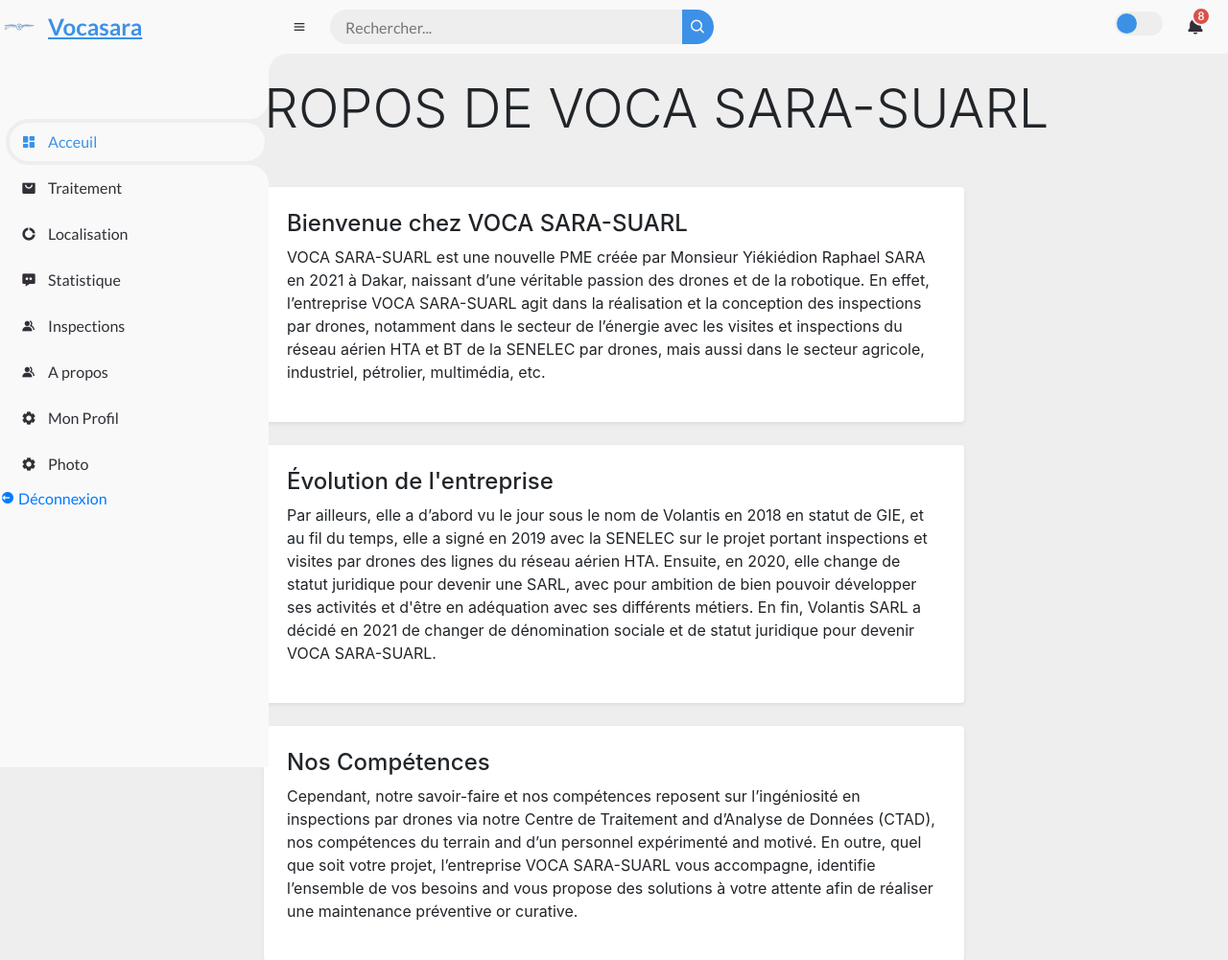
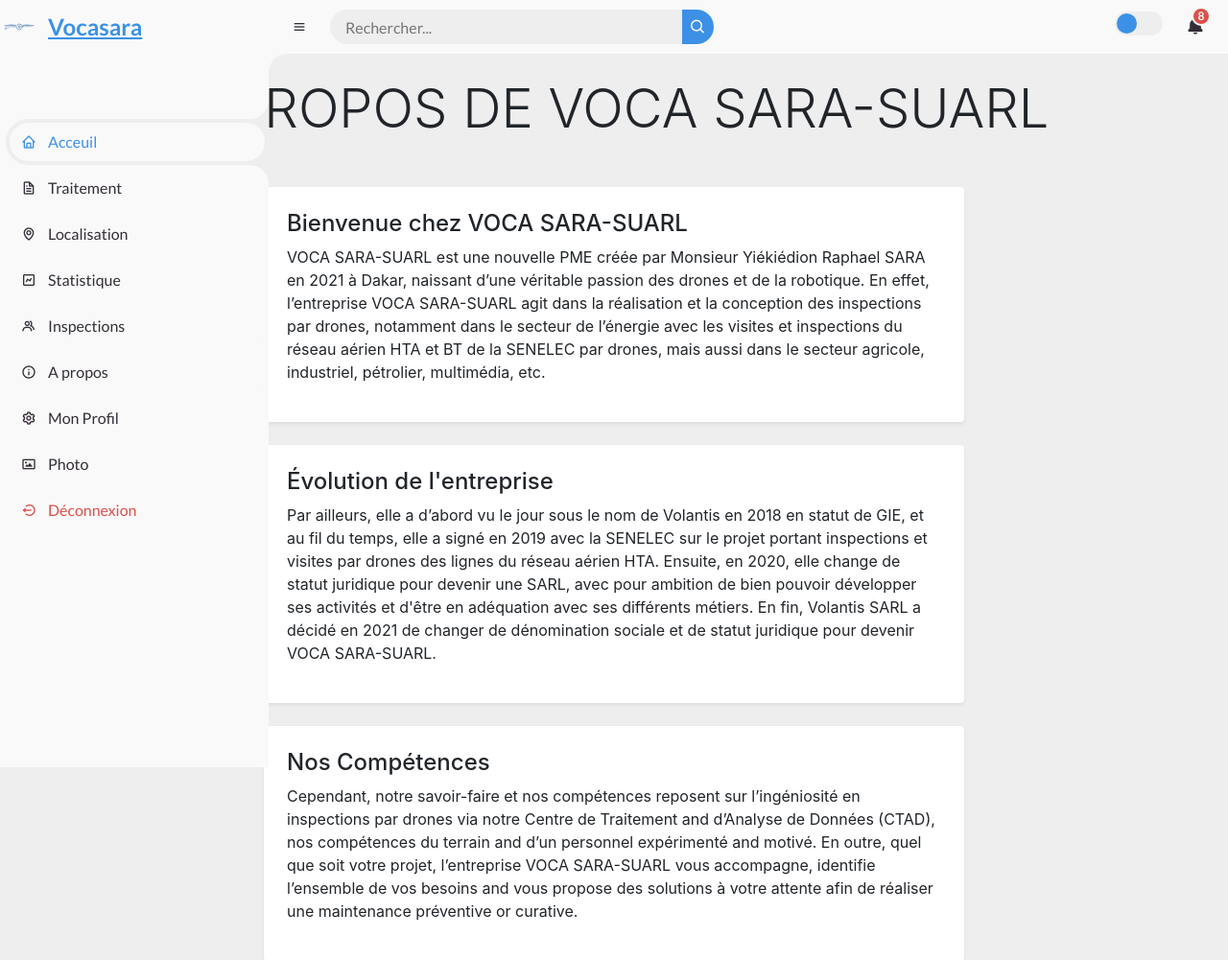
Before and after one commit to PapisKang/VocaSaraAppV2, a Flask app: page /apropos in a window 1280 px wide. Shown: the top 1001 px of the page at 96% size. Run offline with Flask 3, Linux system fonts and the light colour scheme; parts of the project's set-up code (start-up, migrations or seed data) failed here and were passed over; some libraries are stand-ins or nearby versions.

Commit message:
update index page
update index page

```diff
--- a/apps/authentication/routes.py
+++ b/apps/authentication/routes.py
@@ -297,7 +297,7 @@ def photo_upload():
                 image_url = user_profile.image
 
     user_profile = UserProfile.query.filter_by(user=current_user.id).first()
-    return render_template('home/index.html', user_profile=user_profile)
+    return render_template('accounts/profile.html', user_profile=user_profile)
 #///////////////////////////...............Route pour charger la phtoto de profile actuellement elle ne focntionne pas car l'image ne s'affiche pas sur toutes les pages je sais pas pourquoi, l'image est au format binaire////////
 
 @blueprint.route('/user_list', methods=['GET'])
--- a/apps/templates/home/index.html
+++ b/apps/templates/home/index.html
@@ -24,68 +24,65 @@
 		<span class="text">Vocasara</span>
 	</a>
 
-
 	<ul class="side-menu top">
 		<li class="active">
 			<a href="/acceuil">
-					<i class='bx bxs-dashboard' ></i>
+				<i class='bx bx-home' ></i>
 				<span class="text">Acceuil</span>
 			</a>
 		</li>
 		<li>
 			<a href="/generation_rapport">
-					<i class='bx bxs-shopping-bag-alt' ></i>
+				<i class='bx bx-file' ></i>
 				<span class="text">Traitement</span>
 			</a>
 		</li>
 		<li>
 			<a href="/localisation_page">
-					<i class='bx bxs-doughnut-chart' ></i>
+				<i class='bx bx-map' ></i>
 				<span class="text">Localisation</span>
 			</a>
 		</li>
 		<li>
 			<a href="#">
-					<i class='bx bxs-message-dots' ></i>
+				<i class='bx bx-chart' ></i>
 				<span class="text">Statistique</span>
 			</a>
 		</li>
 		<li>
 			<a href="#">
-					<i class='bx bxs-group' ></i>
+				<i class='bx bx-group' ></i>
 				<span class="text">Inspections</span>
 			</a>
 		</li>
 		<li>
 			<a href="/apropos">
-					<i class='bx bxs-group' ></i>
+				<i class='bx bx-info-circle' ></i>
 				<span class="text">A propos</span>
 			</a>
 		</li>
 
 		<li>
 			<a href="{{ url_for('authentication_blueprint.user_profile') }}">
-					<i class='bx bxs-cog' ></i>
+				<i class='bx bx-cog' ></i>
 				<span class="text">Mon Profil</span>
 			</a>
 		</li>
 		<li>
 			<a href="photo_upload">
-					<i class='bx bxs-cog' ></i>
+				<i class='bx bx-image' ></i>
 				<span class="text">Photo</span>
 			</a>
 		</li>
+	<li>
 
 		<a href="{{ url_for('authentication_blueprint.logout') }}" class="logout">
-					<i class='bx bxs-log-out-circle' ></i>
+			<i class='bx bx-log-out-circle' ></i>
 			<span class="text">Déconnexion</span>
 		</a>
-			</li>
 	</ul>
 </section>
 <!-- SIDEBAR -->
-
-
 
 <!-- CONTENT -->
 <section id="content">
```
Also changed, not shown: apps/templates/accounts/profile.html (+20 -1 lines). Lines whose indentation alone changed are shown as unchanged.
